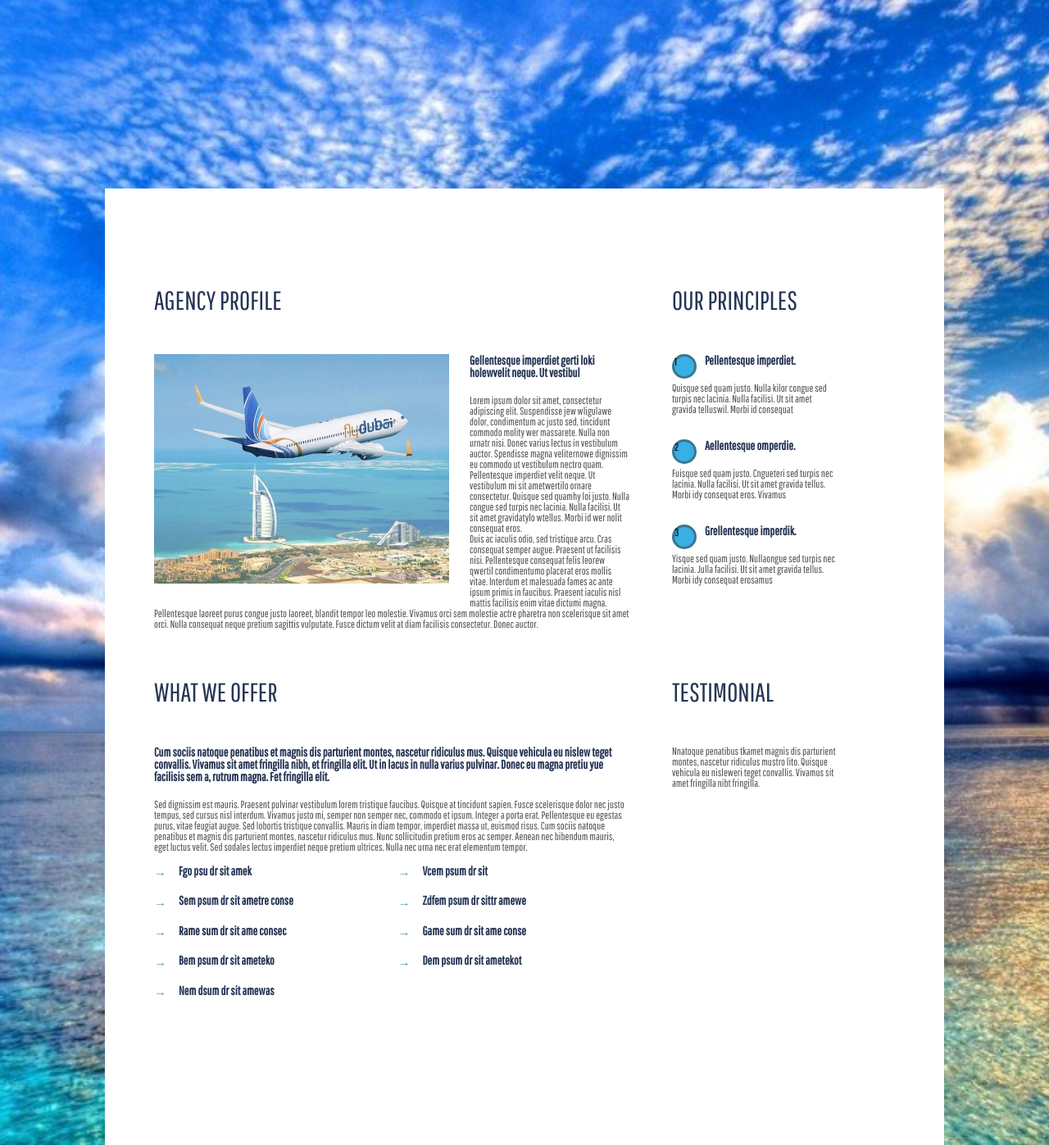
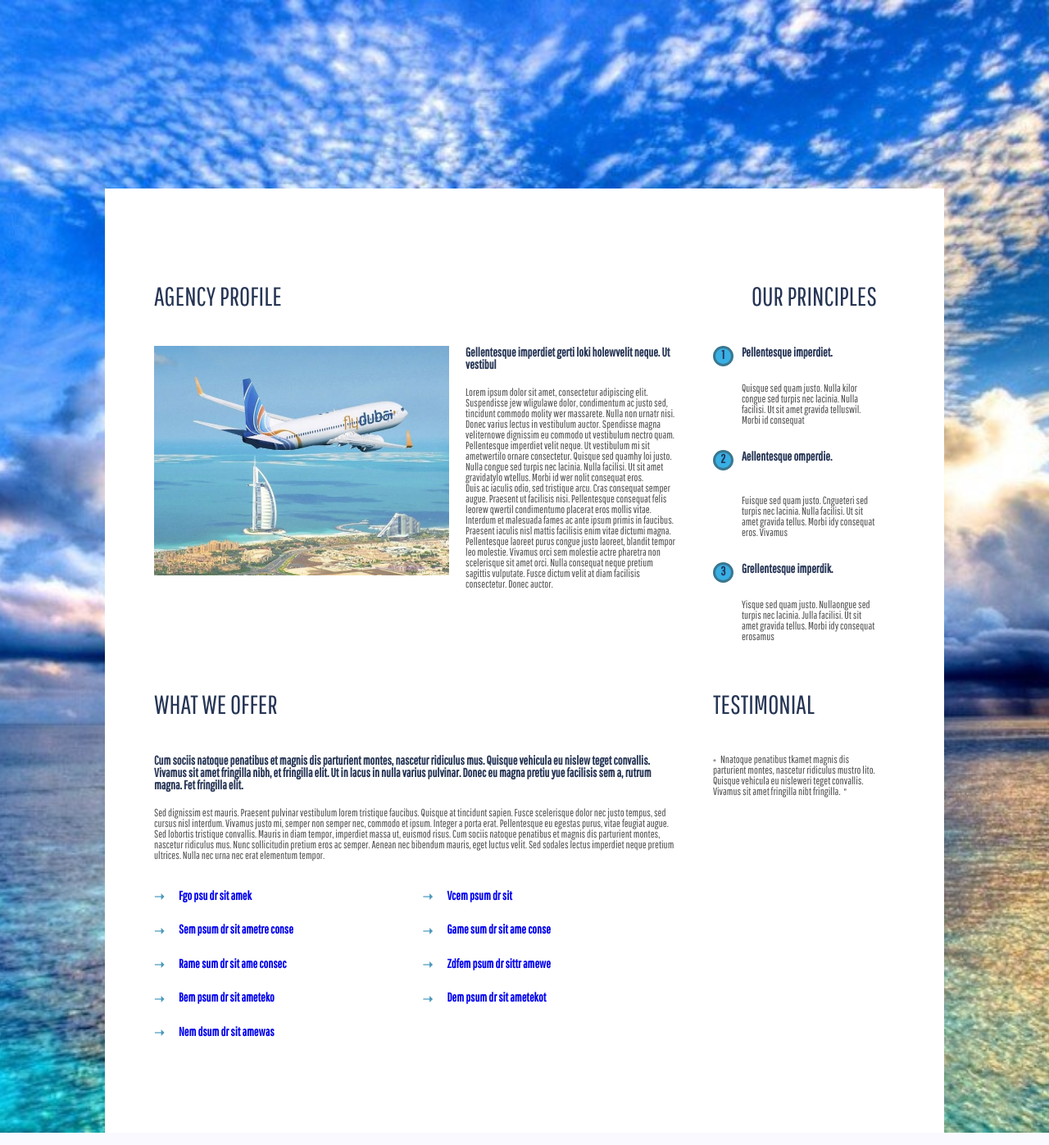
Before and after one commit to AnatolyKorsun/goit-fe-course, a web app: file html-css/module-04/index.html in a window 1280 px wide. Shown: the whole page at 82% size. Run offline with its HTML, style and script files only (its server is not run), Linux system fonts and the light colour scheme.

Commit message:
add module-04

```diff
--- a/html-css/module-04/css/style.css
+++ b/html-css/module-04/css/style.css
@@ -10,30 +10,35 @@
     background-color: #fff;
     margin: auto;
     width: 1024px;
-    padding: 120px 60px;
+    padding: 115px 60px;
     font-family: Pathway Gothic One;
     font-size: 13px;
 }
 
+
+
 /* story */
+
+
+
 .story{
     display: inline-block;
-    width:580px;
+    width:640px;
     vertical-align: top;
-    margin-right: 50px;
+    margin-right: 40px;
 }
 h2{
     font-size: 32px;
     font-weight: lighter;
     color: rgb(38, 53, 85);
     text-transform: uppercase;
-    margin-bottom: 50px;
+    margin-bottom: 45px;
 }
 img{
     display: block;
     float: left;
-    margin-right: 25px;
-    margin-bottom: 20px;
+    margin-right: 20px;
+    margin-bottom: 10px;
     width: 360px;
     height: 280px;
     object-fit: cover;
@@ -56,88 +61,105 @@ p{
     clear: both;
 }
 
+
+
 /* menu */
-
 .menu{
     display: inline-block;
     width: 200px;
     vertical-align: top;
     counter-reset: post-number;
+    text-align: right;
 }
+
 .submenu{
-    /* display: inline-block; */
-    counter-increment: post-number;
+    display: inline-block;
+    width: 200px;
+    vertical-align: middle;
+    text-align: left;
     margin-bottom: 30px;
 }
 .submenu:last-child{
     margin-bottom: 0px;
 }
-.caption h3{
-    /* display: inline-block; */
-    /* vertical-align: center; */
+.submenu h3{
+    display: block;
+    vertical-align: middle;
+    counter-increment: post-number;
+
 }
-.count-sub li::before{
+.submenu h3::before{
     display: inline-block;
-    width: 30px;
-    height: 30px;
+    width: 25px;
+    height: 25px;
     content: counter(post-number);
-    float: left;
+    text-align: center;
     margin-right: 10px;
     background-color: rgb(56, 175, 229);
     border-radius: 15px;
     border-style: solid;
     border-color: rgb(57, 119, 143);
-    vertical-align: middle;
+    vertical-align: top;
+}
+.submenu p{
+    display: block;
+    width: 165px;
+    margin-left: auto;
+    text-align: left;
+}
 
-}
-.submenu li{
-    display: inline-block;
-    vertical-align: middle;
-}
+
+
+
 .box{
     margin-bottom: 60px;
 }
 .box:last-child{
-    margin-bottom: opx;
+    margin-bottom: 0px;
 }
+
+
+
 /* offers */
 .offers{
     display: inline-block;
-    width:580px;
+    width:640px;
     vertical-align: top;
-    margin-right: 50px;
+    margin-right: 40px;
 }
 
 .list{
     column-count: 2;
     font-size: 15px;
     font-weight: 700;
-    padding-top: 15px;
+    padding-top: 35px;
+}
+a{
+    text-decoration: none;
 }
 .list li::before{
-    /* display: inline-block; */
+    display: inline-block;
     vertical-align: middle;
-    content: "\2192";
+    content: "\279d";
     width: 15px;
     height: 15px;
     color: rgb(74, 153, 189);
     margin-right: 15px;
-
-
 }
-
 .list li{
-    /* display: inline-block; */
-    vertical-align: middle;
     font-weight: bold;
     color: rgb(38, 53, 85);
-    margin-bottom: 20px;
+    margin-bottom: 25px;
 }
 .list li:last-child{
     margin-bottom: 0px;
 }
 
+
+
 /* memo */
+
+
 
 .memo{
     display: inline-block;
@@ -149,15 +171,15 @@ p{
 }
 .memo p::before{
     display: inline-block;
-    contain: "";
-    width: 10px;
-    height: 10px;
+    content: "\201c";
+    width: 5px;
+    height: 5px;
     margin-right: 4px;
     vertical-align: middle;
 }
 .memo p::after{
     display: inline-block;
-    contain: "";
+    content: "\201d";
     width: 10px;
     height: 10px;
     margin-left: 4px;
--- a/html-css/module-04/index.html
+++ b/html-css/module-04/index.html
@@ -4,8 +4,8 @@
     <meta charset="UTF-8">
     <meta name="viewport" content="width=device-width, initial-scale=1.0">
     <meta http-equiv="X-UA-Compatible" content="ie=edge">
+    <link rel="stylesheet" href="css/reset.css">
     <link href="https://fonts.googleapis.com/css?family=Pathway+Gothic+One" rel="stylesheet" >
-    <link rel="stylesheet" href="css/reset.css">
     <link rel="stylesheet" href="css/style.css">
     <title>module-04</title>
 </head>
@@ -19,22 +19,36 @@
                 <p>Lorem ipsum dolor sit amet, consectetur adipiscing elit. Suspendisse jew wligulawe dolor, condimentum ac justo sed, tincidunt commodo molity wer massarete. Nulla non urnatr nisi. Donec varius lectus in vestibulum auctor. Spendisse magna veliternowe dignissim eu commodo ut vestibulum nectro quam. Pellentesque imperdiet velit neque. Ut vestibulum mi sit ametwertilo ornare consectetur. Quisque sed quamhy loi justo. Nulla congue sed turpis nec lacinia. Nulla facilisi. Ut sit amet gravidatylo wtellus. Morbi id wer nolit consequat eros. </p>
                 <p>Duis ac iaculis odio, sed tristique arcu. Cras consequat semper augue. Praesent ut facilisis nisi. Pellentesque consequat felis leorew qwertil condimentumo placerat eros mollis vitae. Interdum et malesuada fames ac ante ipsum primis in faucibus. Praesent iaculis nisl mattis facilisis enim vitae dictumi magna. Pellentesque laoreet purus congue justo laoreet, blandit tempor leo molestie. Vivamus orci sem molestie actre pharetra non scelerisque sit amet orci. Nulla consequat neque pretium sagittis vulputate. Fusce dictum velit at diam facilisis consectetur. Donec auctor.</p>
             </div>
-            <div class="menu">
-                <h2>Our Principles</h2>
-                <ul class="count-sub">
-                    <li class="submenu"><span>
+
+            <!-- <div class="menu">
+                <div class="one">
+                    <h3 class="caption">Pellentesque imperdiet.</h3>
+                    <p>Quisque sed quam justo. Nulla kilor congue sed turpis nec lacinia. Nulla facilisi. Ut sit amet gravida telluswil. Morbi id consequat</p>
+                </div>
+            </div> -->
+
+
+
+
+                <div class="menu">
+                <h2 class="count-sub">Our Principles</h2>
+
+                    <div class="submenu">
                         <h3 class="caption">Pellentesque imperdiet.</h3>
                         <p>Quisque sed quam justo. Nulla kilor congue sed turpis nec lacinia. Nulla facilisi. Ut sit amet gravida telluswil. Morbi id consequat</p>
-                    </span></li>
-                     <li class="submenu"><span>
-                        <h3 class="caption">Aellentesque omperdie.</h3>
+                    </div>
+                    <div class="submenu">
+                        <h3 class="caption  submenu">Aellentesque omperdie.</h3>
                         <p>Fuisque sed quam justo. Cngueteri sed turpis nec lacinia. Nulla facilisi. Ut sit amet gravida tellus. Morbi idy consequat eros. Vivamus</p>
-                     </span></liv>
-                    <li class="submenu"><span>
+                    </div>
+                    <div class="submenu">
                         <h3 class="caption">Grellentesque imperdik.</h3>
                         <p>Yisque sed quam justo. Nullaongue sed turpis nec lacinia. Julla facilisi. Ut sit amet gravida tellus. Morbi idy consequat erosamus</p>
-                    </span></li>
-            </div>
+                    </div>
+
+
+
+                </div>
         </div>
         <div class="box">
             <div class="offers">
@@ -42,17 +56,17 @@
                 <p class="caption">Cum sociis natoque penatibus et magnis dis parturient montes, nascetur ridiculus mus. Quisque vehicula eu nislew teget convallis. Vivamus sit amet fringilla nibh, et fringilla elit. Ut in lacus in nulla varius pulvinar. Donec eu magna pretiu yue facilisis sem a, rutrum magna.  Fet fringilla elit.</p>
                 <p>Sed dignissim est mauris. Praesent pulvinar vestibulum lorem tristique faucibus. Quisque at tincidunt sapien. Fusce scelerisque dolor nec justo tempus, sed cursus nisl interdum. Vivamus justo mi, semper non semper nec, commodo et ipsum. Integer a porta erat. Pellentesque eu egestas purus, vitae feugiat augue. Sed lobortis tristique convallis. Mauris in diam tempor, imperdiet massa ut, euismod risus. Cum sociis natoque penatibus et magnis dis parturient montes, nascetur ridiculus mus. Nunc sollicitudin pretium eros ac semper. Aenean nec bibendum mauris, eget luctus velit. Sed sodales lectus imperdiet neque pretium ultrices. Nulla nec urna nec erat elementum tempor.</p>
                 <ul class="list">
-                        <li>Fgo psu dr sit amek</li>
-                        <li>Sem psum dr sit ametre conse</li>
-                        <li>Rame sum dr sit ame consec</li>
-                        <li>Bem psum dr sit ameteko </li>
-                        <li>Nem dsum dr sit amewas</li>
-                        <li>Vcem psum dr sit</li>
-                        <li>Zdfem psum dr sittr amewe</li>
-                        <li>Game sum dr sit ame conse</li>
-                        <li>Dem psum dr sit ametekot</li>
+                    <li><a class="offer" href="https://www.google.com.ua" target="_blank" rel="noopener">Fgo psu dr sit amek</a></li>                        <li><a class="offer" href="https://www.google.com.ua" target="_blank" rel="noopener">Sem psum dr sit ametre conse</a></li>
+                    <li><a class="offer" href="https://www.google.com.ua" target="_blank" rel="noopener">Rame sum dr sit ame consec</a></li>
+                    <li><a class="offer" href="https://www.google.com.ua" target="_blank" rel="noopener">Bem psum dr sit ameteko</a></li>
+                    <li><a class="offer" href="https://www.google.com.ua" target="_blank" rel="noopener">Nem dsum dr sit amewas</a></li>
+                    <li><a class="offer" href="https://www.google.com.ua" target="_blank" rel="noopener">Vcem psum dr sit</a></li>
+                    <li><a class="offer" href="https://www.google.com.ua" target="_blank" rel="noopener">Game sum dr sit ame conse</a></li>
+                    <li><a class="offer" href="https://www.google.com.ua" target="_blank" rel="noopener">Zdfem psum dr sittr amewe</a></li>
+                    <li><a class="offer" href="https://www.google.com.ua" target="_blank" rel="noopener">Dem psum dr sit ametekot</a></li>
               </ul>
             </div>
+
             <div class="memo">
                 <h2>testimonial</h2>
                 <p>Nnatoque penatibus tkamet magnis dis parturient montes, nascetur ridiculus mustro lito. Quisque vehicula eu nisleweri teget convallis. Vivamus sit amet fringilla nibt fringilla.</p>
```
Also changed, not shown: 1 other file.
